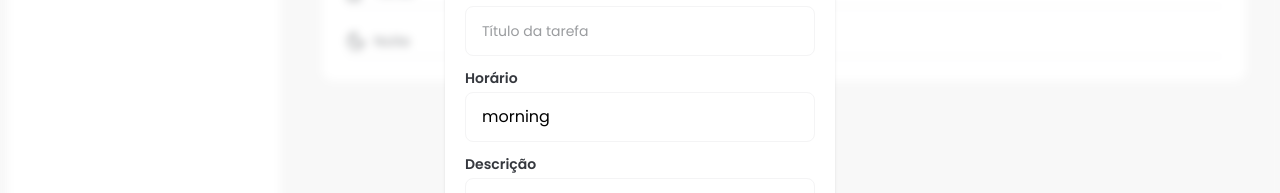
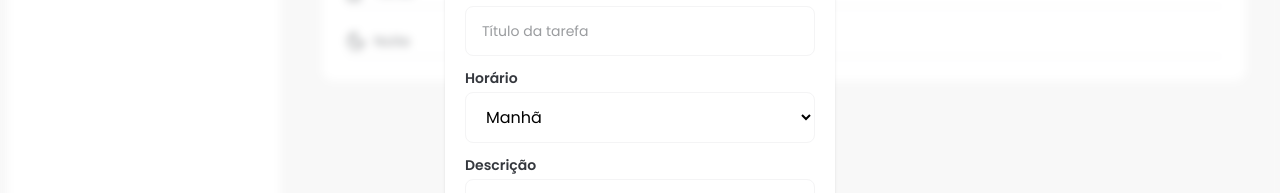
Before and after one commit to Allysonfreitas210695/Task_Manage, a React (Vite) app: page /tasks in a window 1280 px wide. Both pictures are taken after a click on the button "Adicionar Tarefa". Shown: the part 297-490 px from the top of the page. Built offline with nearby package versions, Linux system fonts and the light colour scheme; data requests are answered from the project's data file.

Commit message:
feat: add select component

```diff
--- a/src/components/AddTaskDialog.jsx
+++ b/src/components/AddTaskDialog.jsx
@@ -10,6 +10,7 @@ import { useCreateTask } from "../hooks/mutation/create-task"
 import { taskSchema } from "../types/taskSchema"
 import Button from "./Button"
 import Input from "./Input"
+import SelectTime from "./SelectTime"
 
 const AddTaskDialog = ({ isOpen, handleClose }) => {
   const {
@@ -69,12 +70,10 @@ const AddTaskDialog = ({ isOpen, handleClose }) => {
             errorMessage={errors.title?.message}
             {...register("title")}
           />
-          <Input
-            label="Horário"
-            id="time"
-            placeholder=""
-            errorMessage={errors.time?.message}
-            {...register("time")}
+          <SelectTime
+            disabled={isSubmitting}
+            errorMessage={errors?.time?.message}
+            {...register("time", { required: true })}
           />
           <Input
             label="Descrição"
--- /dev/null
+++ b/src/components/SelectTime.jsx
@@ -0,0 +1,35 @@
+import PropTypes from "prop-types"
+import { forwardRef } from "react"
+
+import InputErrorMessage from "./InputErrorMessage"
+import InputLabel from "./InputLabel"
+
+const SelectTime = forwardRef((props, ref) => {
+  return (
+    <div className="flex flex-col gap-1 text-left">
+      <InputLabel htmlFor="time">Horário</InputLabel>
+
+      <select
+        id="time"
+        className="border-brand-border outline-brand-primary placeholder:text-brand-text-gray rounded-lg border border-solid px-4 py-3 placeholder:text-sm"
+        {...props}
+        ref={ref}
+      >
+        <option value="morning">Manhã</option>
+        <option value="afternoon">Tarde</option>
+        <option value="evening">Noite</option>
+      </select>
+
+      {props.errorMessage && (
+        <InputErrorMessage>{props.errorMessage}</InputErrorMessage>
+      )}
+    </div>
+  )
+})
+
+SelectTime.displayName = "SelectTime"
+SelectTime.propTypes = {
+  errorMessage: PropTypes.string,
+}
+
+export default SelectTime
```
